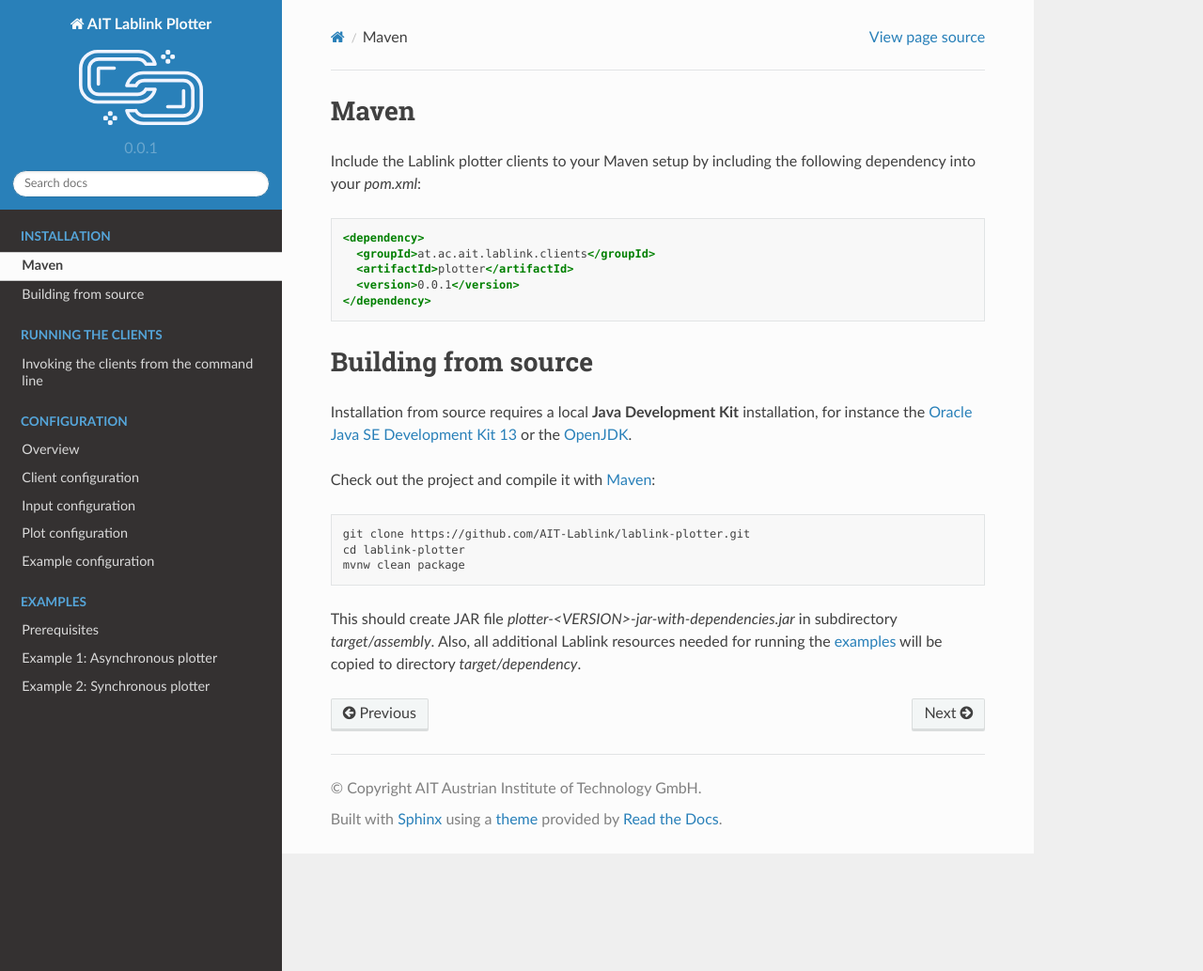
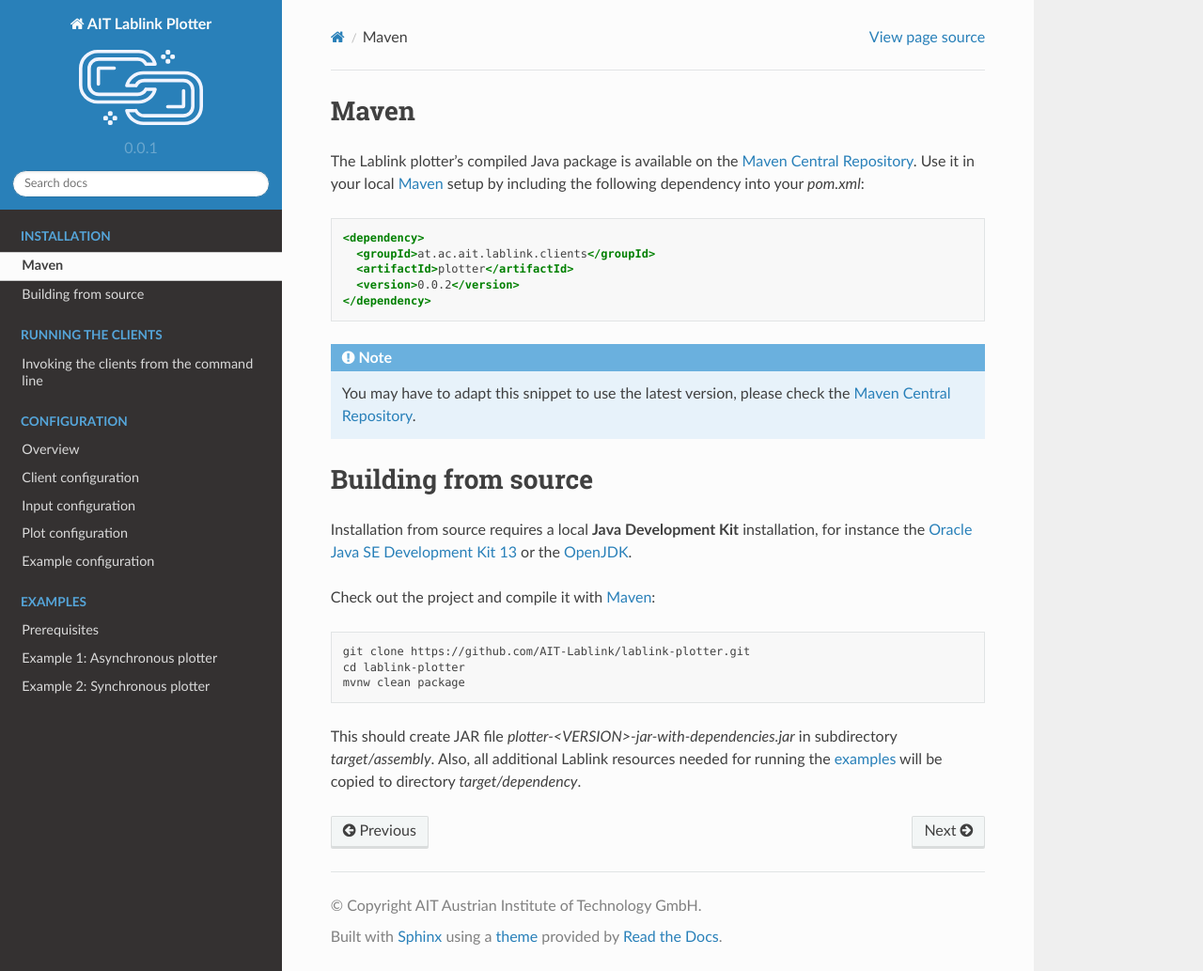
Before and after one commit to AIT-Lablink/lablink-plotter, a Sphinx documentation site: the page built from docs/installation.rst, in a window 1280 px wide and 1033 px high. Shown: the whole window at 94% size. Built offline with Sphinx 7.4.7 and the Read the Docs theme 2.0.0, drawn with Linux system fonts in a browser that asks for light colours.

Commit message:
Update installation instructions (release on Maven Central Repository)

```diff
--- a/docs/installation.rst
+++ b/docs/installation.rst
@@ -1,22 +1,26 @@
 Maven
 =====
 
-Include the Lablink plotter clients to your Maven setup by including the following dependency into your *pom.xml*:
+The Lablink plotter's compiled Java package is available on the |MCR|_.
+Use it in your local Maven_ setup by including the following dependency into your *pom.xml*:
 
 .. code-block:: xml
 
    <dependency>
      <groupId>at.ac.ait.lablink.clients</groupId>
      <artifactId>plotter</artifactId>
-     <version>0.0.1</version>
+     <version>0.0.2</version>
    </dependency>
+
+.. note:: You may have to adapt this snippet to use the latest version, please check the |MCR|_.
+
 
 Building from source
 ====================
 
 Installation from source requires a local **Java Development Kit** installation, for instance the `Oracle Java SE Development Kit 13 <https://www.oracle.com/technetwork/java/javase/downloads/index.html>`_ or the `OpenJDK <https://openjdk.java.net/>`_.
 
-Check out the project and compile it with `Maven <https://maven.apache.org/>`__:
+Check out the project and compile it with Maven_:
 
 .. code-block:: none
 
@@ -26,3 +30,7 @@
 
 This should create JAR file *plotter-<VERSION>-jar-with-dependencies.jar* in subdirectory *target/assembly*.
 Also, all additional Lablink resources needed for running the :doc:`examples <examples>` will be copied to directory *target/dependency*.
+
+.. |MCR| replace:: Maven Central Repository
+.. _MCR: https://search.maven.org/artifact/at.ac.ait.lablink.clients/plotter
+.. _Maven: https://maven.apache.org
```
